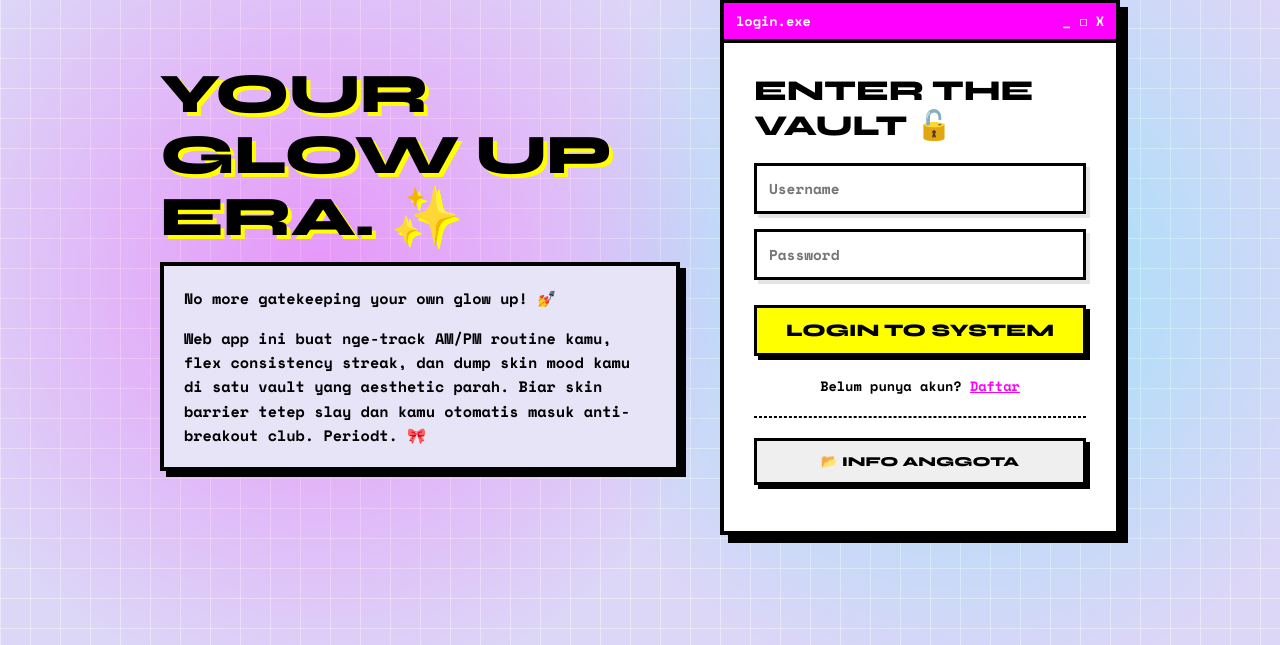
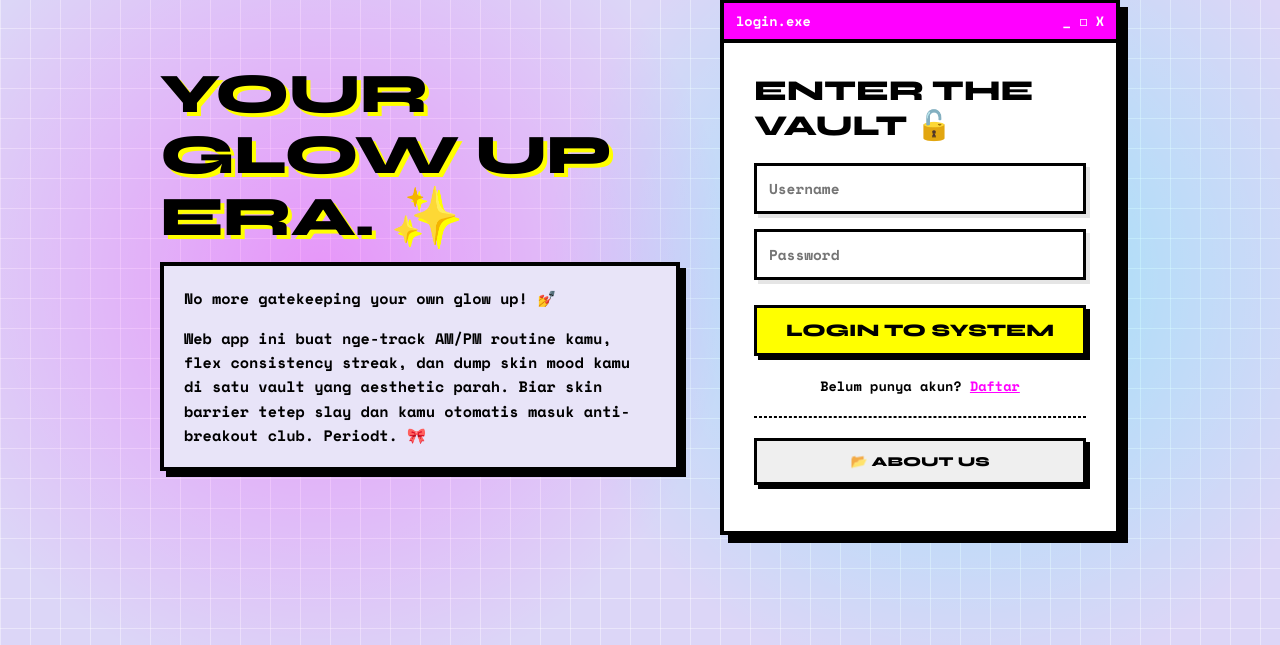
Before and after one commit to tiffany-patricya/glow-project, a PHP site: page / in a window 1280 px wide. Shown: the part 122-767 px from the top of the page. Run offline with PHP 8.4, Linux system fonts and the light colour scheme; a stand-in replaces the project's code that opens the database connection.

Commit message:
Change button label from 'INFO ANGGOTA' to 'ABOUT US'

```diff
--- a/index.php
+++ b/index.php
@@ -81,7 +81,7 @@ if ($_SERVER['REQUEST_METHOD'] == 'POST') {
 
 <hr style="border: 1px dashed var(--black); margin: 20px 0;">
 <a href="about.php" style="text-decoration: none;">
-    <button type="button" class="y2k-btn btn-cyan" style="font-size: 0.85rem; margin-top: 0;">📂 INFO ANGGOTA</button>
+    <button type="button" class="y2k-btn btn-cyan" style="font-size: 0.85rem; margin-top: 0;">📂 ABOUT US </button>
 </a>
                     </p>
                 </div>
```
